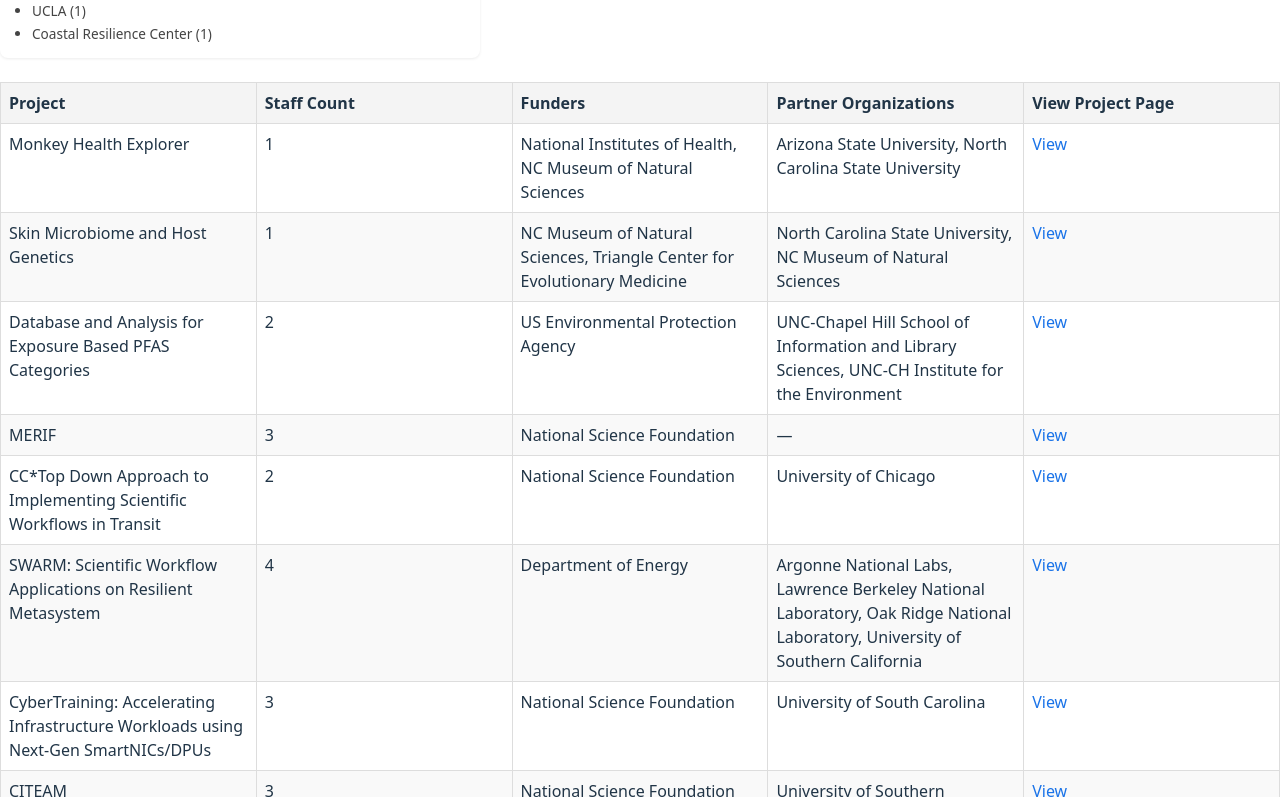
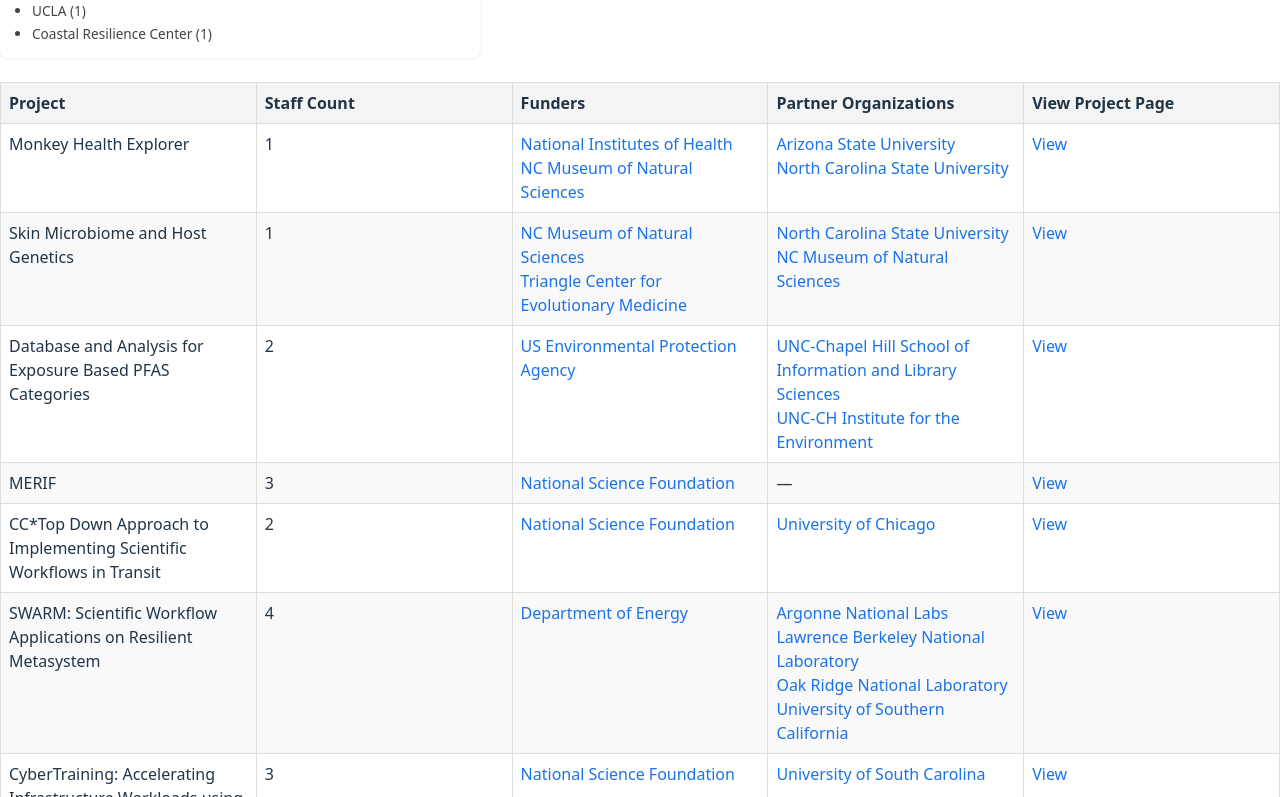
Before and after one commit to suejinkim20/renci-projects-poc-app, a React (Vite) app in the folder app/: page /dashboard in a window 1280 px wide. Shown: the part 2463-3260 px from the top of the page. Built offline with nearby package versions, Linux system fonts and the light colour scheme.

Commit message:
add links for organizations to renci org page

```diff
--- a/app/src/components/elements/OrgSummary.jsx
+++ b/app/src/components/elements/OrgSummary.jsx
@@ -4,27 +4,35 @@
   const projectCount = rows.length;
 
   // Aggregate staff
-  const allStaff = rows.flatMap(r => r.staffDetails);
-  const uniqueStaffCount = new Set(allStaff.map(s => s.name)).size;
+  const allStaff = rows.flatMap((r) => r.staffDetails);
+  const uniqueStaffCount = new Set(allStaff.map((s) => s.name)).size;
 
   // ──────────────────────────────────────────
-  // Funders
-  const allFunders = rows.flatMap(r => r.fundersWithCount);
+  // Funders — now storing { count, link }
+  const allFunders = rows.flatMap((r) => r.fundersWithCount);
   const funderMap = {};
-  allFunders.forEach(f => {
-    funderMap[f.name] = (funderMap[f.name] || 0) + f.count;
+  allFunders.forEach((f) => {
+    if (!f.name) return;
+    if (!funderMap[f.name]) {
+      funderMap[f.name] = { count: 0, link: f.link || null };
+    }
+    funderMap[f.name].count += f.count;
   });
 
-  // Partners
-  const allPartners = rows.flatMap(r => r.partnersWithCount);
+  // Partners — same logic
+  const allPartners = rows.flatMap((r) => r.partnersWithCount);
   const partnerMap = {};
-  allPartners.forEach(p => {
-    partnerMap[p.name] = (partnerMap[p.name] || 0) + p.count;
+  allPartners.forEach((p) => {
+    if (!p.name) return;
+    if (!partnerMap[p.name]) {
+      partnerMap[p.name] = { count: 0, link: p.link || null };
+    }
+    partnerMap[p.name].count += p.count;
   });
 
-  // Affiliation summary
+  // Affiliation summary (for later expansion)
   const affiliationMap = {};
-  allStaff.forEach(s => {
+  allStaff.forEach((s) => {
     const key = s.affiliation || "Unassigned";
     affiliationMap[key] = (affiliationMap[key] || 0) + 1;
   });
@@ -64,35 +72,54 @@
     fontWeight: "bold",
   };
 
+  const linkStyle = {
+    color: "#0073aa",
+    textDecoration: "none",
+  };
+
+  const linkHoverStyle = {
+    textDecoration: "underline",
+  };
+
   return (
     <div>
       <div style={containerStyle}>
         <div style={cardStyle}>
           <div>Total Active Projects</div>
-          <div style={{ fontWeight: "bold", fontSize: "1.4rem" }}>{projectCount}</div>
+          <div style={{ fontWeight: "bold", fontSize: "1.4rem" }}>
+            {projectCount}
+          </div>
         </div>
 
         <div style={cardStyle}>
           <div>Unique Staff Contributors</div>
-          <div style={{ fontWeight: "bold", fontSize: "1.4rem" }}>{uniqueStaffCount}</div>
+          <div style={{ fontWeight: "bold", fontSize: "1.4rem" }}>
+            {uniqueStaffCount}
+          </div>
         </div>
 
         <div style={cardStyle}>
           <div>Unique Funding Organizations</div>
-          <div style={{ fontWeight: "bold", fontSize: "1.4rem" }}>{Object.keys(funderMap).length}</div>
+          <div style={{ fontWeight: "bold", fontSize: "1.4rem" }}>
+            {Object.keys(funderMap).length}
+          </div>
         </div>
 
         <div style={cardStyle}>
           <div>Unique Partner Organizations</div>
-          <div style={{ fontWeight: "bold", fontSize: "1.4rem" }}>{Object.keys(partnerMap).length}</div>
+          <div style={{ fontWeight: "bold", fontSize: "1.4rem" }}>
+            {Object.keys(partnerMap).length}
+          </div>
         </div>
       </div>
 
-      {/* ── Funders Table ───────────────────────── */}
+      {/* ── Funders & Partners Tables ───────────────────────── */}
       <div style={{ display: "flex", gap: "32px", flexWrap: "wrap" }}>
         {Object.keys(funderMap).length > 0 && (
           <div style={cardStyle}>
-            <div style={{ marginBottom: "8px", fontWeight: "bold" }}>Funders Summary</div>
+            <div style={{ marginBottom: "8px", fontWeight: "bold" }}>
+              Funders Summary
+            </div>
             <table style={tableStyle}>
               <thead>
                 <tr>
@@ -101,9 +128,28 @@
                 </tr>
               </thead>
               <tbody>
-                {Object.entries(funderMap).map(([name, count]) => (
+                {Object.entries(funderMap).map(([name, { count, link }]) => (
                   <tr key={name}>
-                    <td style={thTdStyle}>{name}</td>
+                    <td style={thTdStyle}>
+                      {link ? (
+                        <a
+                          href={link}
+                          target="_blank"
+                          rel="noopener noreferrer"
+                          style={linkStyle}
+                          onMouseEnter={(e) =>
+                            (e.target.style.textDecoration = "underline")
+                          }
+                          onMouseLeave={(e) =>
+                            (e.target.style.textDecoration = "none")
+                          }
+                        >
+                          {name}
+                        </a>
+                      ) : (
+                        name
+                      )}
+                    </td>
                     <td style={thTdStyle}>{count}</td>
                   </tr>
                 ))}
@@ -114,7 +160,9 @@
 
         {Object.keys(partnerMap).length > 0 && (
           <div style={cardStyle}>
-            <div style={{ marginBottom: "8px", fontWeight: "bold" }}>Partners Summary</div>
+            <div style={{ marginBottom: "8px", fontWeight: "bold" }}>
+              Partners Summary
+            </div>
             <table style={tableStyle}>
               <thead>
                 <tr>
@@ -123,9 +171,28 @@
                 </tr>
               </thead>
               <tbody>
-                {Object.entries(partnerMap).map(([name, count]) => (
+                {Object.entries(partnerMap).map(([name, { count, link }]) => (
                   <tr key={name}>
-                    <td style={thTdStyle}>{name}</td>
+                    <td style={thTdStyle}>
+                      {link ? (
+                        <a
+                          href={link}
+                          target="_blank"
+                          rel="noopener noreferrer"
+                          style={linkStyle}
+                          onMouseEnter={(e) =>
+                            (e.target.style.textDecoration = "underline")
+                          }
+                          onMouseLeave={(e) =>
+                            (e.target.style.textDecoration = "none")
+                          }
+                        >
+                          {name}
+                        </a>
+                      ) : (
+                        name
+                      )}
+                    </td>
                     <td style={thTdStyle}>{count}</td>
                   </tr>
                 ))}
--- a/app/src/components/elements/ProjectTable.jsx
+++ b/app/src/components/elements/ProjectTable.jsx
@@ -58,15 +58,39 @@
               <tr key={project.slug} style={tbodyTrStyle(index)}>
                 <td style={thTdStyle}>{project.title}</td>
                 <td style={thTdStyle}>{staffCount}</td>
-            <td style={thTdStyle}>
-                  {fundersWithCount.length > 0
-                    ? fundersWithCount.map(f => f.name).join(", ")
-                    : "—"}
+                <td style={thTdStyle}>
+                  {fundersWithCount.length > 0 ? (
+                    fundersWithCount.map((f, i) => (
+                      <div key={i}>
+                        {f.link ? (
+                          <a href={f.link} target="_blank" rel="noopener noreferrer" style={linkStyle}>
+                            {f.name}
+                          </a>
+                        ) : (
+                          f.name
+                        )}
+                      </div>
+                    ))
+                  ) : (
+                    "—"
+                  )}
                 </td>
                 <td style={thTdStyle}>
-                  {partnersWithCount.length > 0
-                    ? partnersWithCount.map(p => p.name).join(", ")
-                    : "—"}
+                  {partnersWithCount.length > 0 ? (
+                    partnersWithCount.map((p, i) => (
+                      <div key={i}>
+                        {p.link ? (
+                          <a href={p.link} target="_blank" rel="noopener noreferrer" style={linkStyle}>
+                            {p.name}
+                          </a>
+                        ) : (
+                          p.name
+                        )}
+                      </div>
+                    ))
+                  ) : (
+                    "—"
+                  )}
                 </td>
                 <td style={thTdStyle}>
                   <a
--- a/app/src/data-build/queries/dashboard.js
+++ b/app/src/data-build/queries/dashboard.js
@@ -94,17 +94,28 @@
 
   const fundersWithCount = Object.entries(funderCountMap)
     .map(([id, count]) => {
-      const name = orgMap[id]?.longName || orgMap[id]?.shortName || orgMap[id]?.title || null;
-      return name ? { name, count } : null;
+      const org = orgMap[id];
+      if (!org) return null;
+      return {
+        name: org.longName || org.shortName,
+        count,
+        link: org.link || org.website || null, // support multiple possible fields
+      };
     })
     .filter(Boolean);
 
   const partnersWithCount = Object.entries(partnerCountMap)
     .map(([id, count]) => {
-      const name = orgMap[id]?.longName || orgMap[id]?.shortName || orgMap[id]?.title || null;
-      return name ? { name, count } : null;
+      const org = orgMap[id];
+      if (!org) return null;
+      return {
+        name: org.longName || org.shortName,
+        count,
+        link: org.link || org.website || null,
+      };
     })
     .filter(Boolean);
+
 
   return {
     project: {
```
